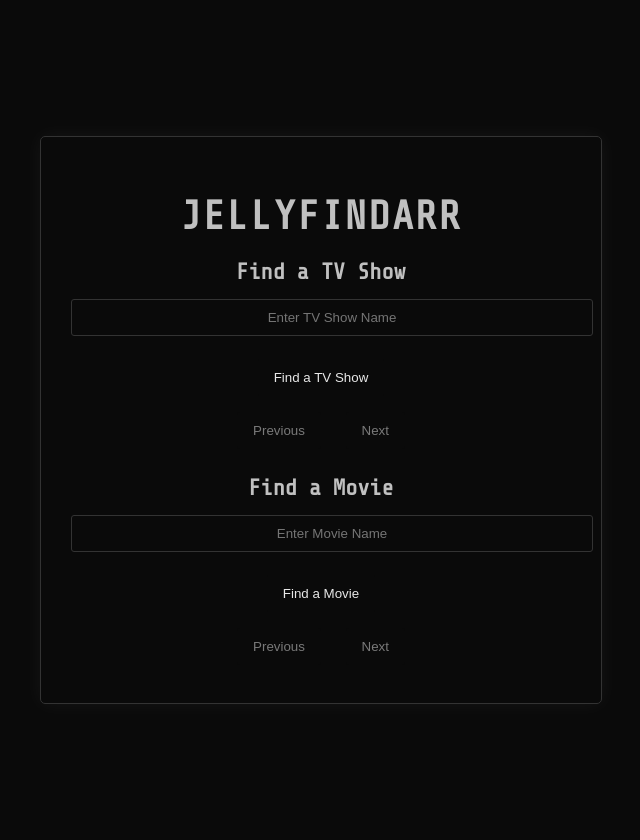
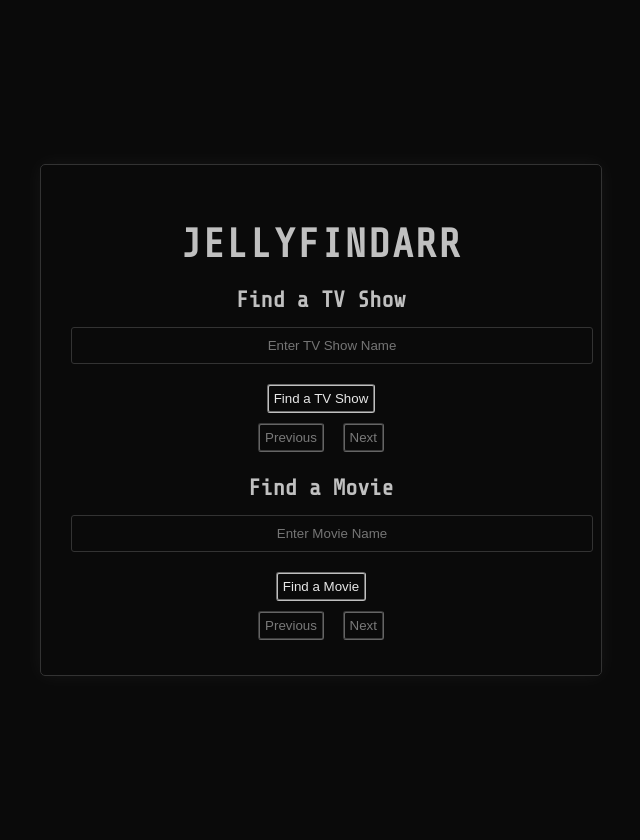
Before and after one commit to braydio/JellyFindarr, a Flask app: page / in a window 1280 px wide. Shown: the whole page, without its empty margins (319-959 px from the left). Run offline with Flask 3, Linux system fonts and the light colour scheme.

Commit message:
2025-04-06 - styles.css - v1.0.0

```diff
--- a/static/css/styles.css
+++ b/static/css/styles.css
@@ -71,10 +71,10 @@ input[type="text"]:focus {
 
 /* Buttons: hidden default border, border appears on hover */
 button {
-  padding: 10px 15px;
-  margin: 8px;
+  padding: 5px 5px;
+  margin: 5px;
   background: var(--bg);
-  border: 1px groove transparent;
+  border: 2px groove var(--accent);
   border-radius: 3px;
   color: var(--text);
   cursor: pointer;
@@ -83,7 +83,7 @@ button {
 
 button:hover {
   background: var(--hover);
-  border: 1px groove var(--accent);
+  border: 2px groove var(--accent);
 }
 
 button.loading {
```
